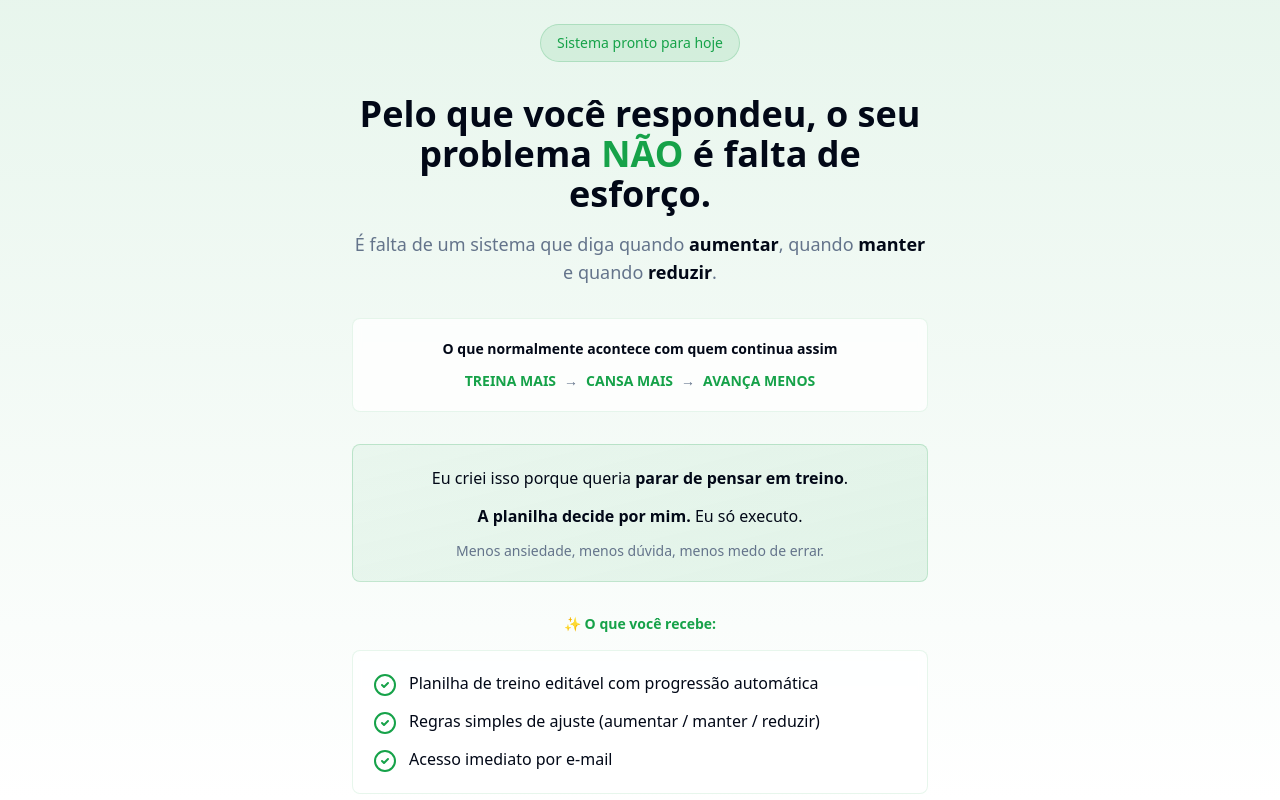
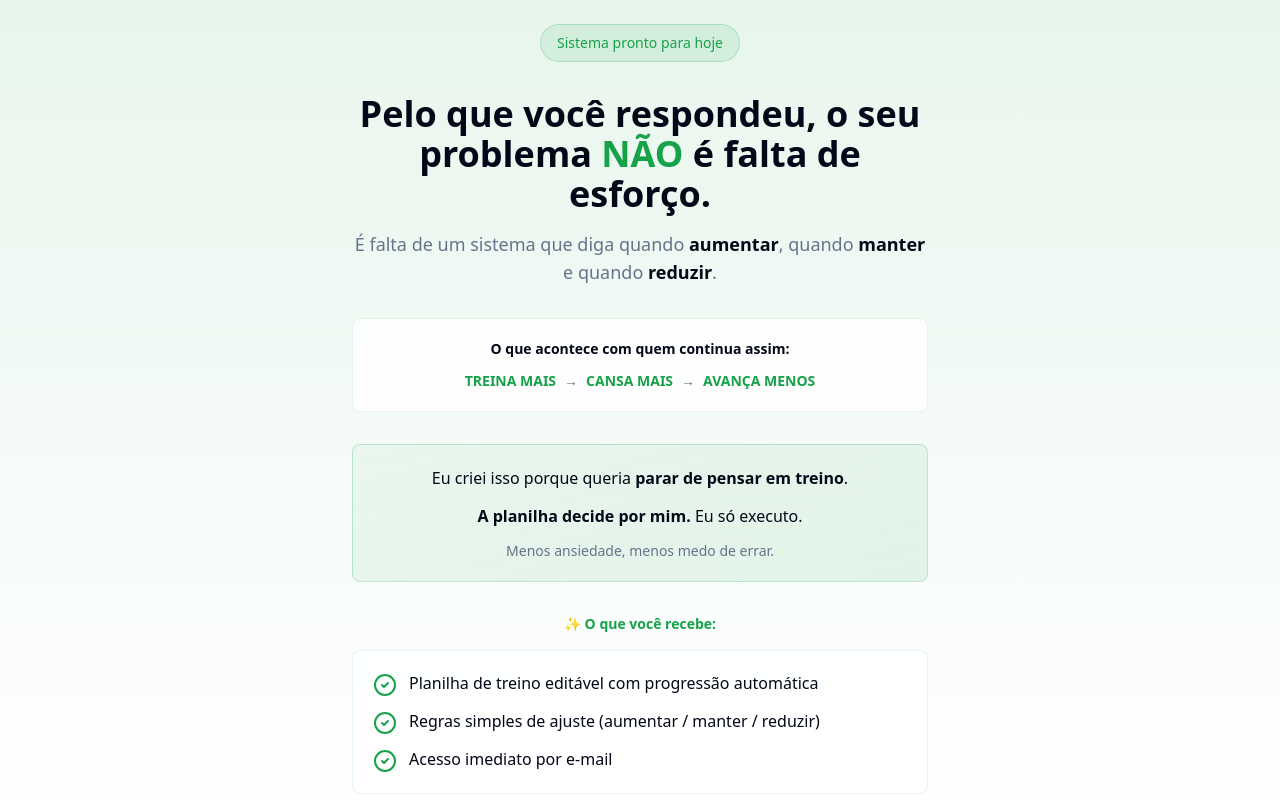
Before and after one commit to treino-inteligente/hipertrofia, a React (Vite) app: page /solucao in a window 1280 px wide. Shown: the top 800 px of the page. Built offline with nearby package versions, Linux system fonts and the light colour scheme.

Commit message:
Atualizando

```diff
--- a/src/pages/SolutionScreen.tsx
+++ b/src/pages/SolutionScreen.tsx
@@ -97,7 +97,7 @@ export function SolutionScreen() {
           {/* Tensão real (curta e não agressiva) */}
           <div className="bg-background/80 backdrop-blur-sm rounded-lg p-5 border border-primary/10 text-center">
             <p className="text-sm font-semibold text-foreground mb-3">
-              O que normalmente acontece com quem continua assim
+              O que acontece com quem continua assim:
             </p>
             <div className="space-y-2 text-sm text-muted-foreground">
               <div className="flex items-center justify-center gap-2">
@@ -120,7 +120,7 @@ export function SolutionScreen() {
                 <span className="font-semibold">A planilha decide por mim.</span> Eu só executo.
               </p>
               <p className="text-sm text-muted-foreground">
-                Menos ansiedade, menos dúvida, menos medo de errar.
+                Menos ansiedade, menos medo de errar.
               </p>
             </div>
           </div>
```
